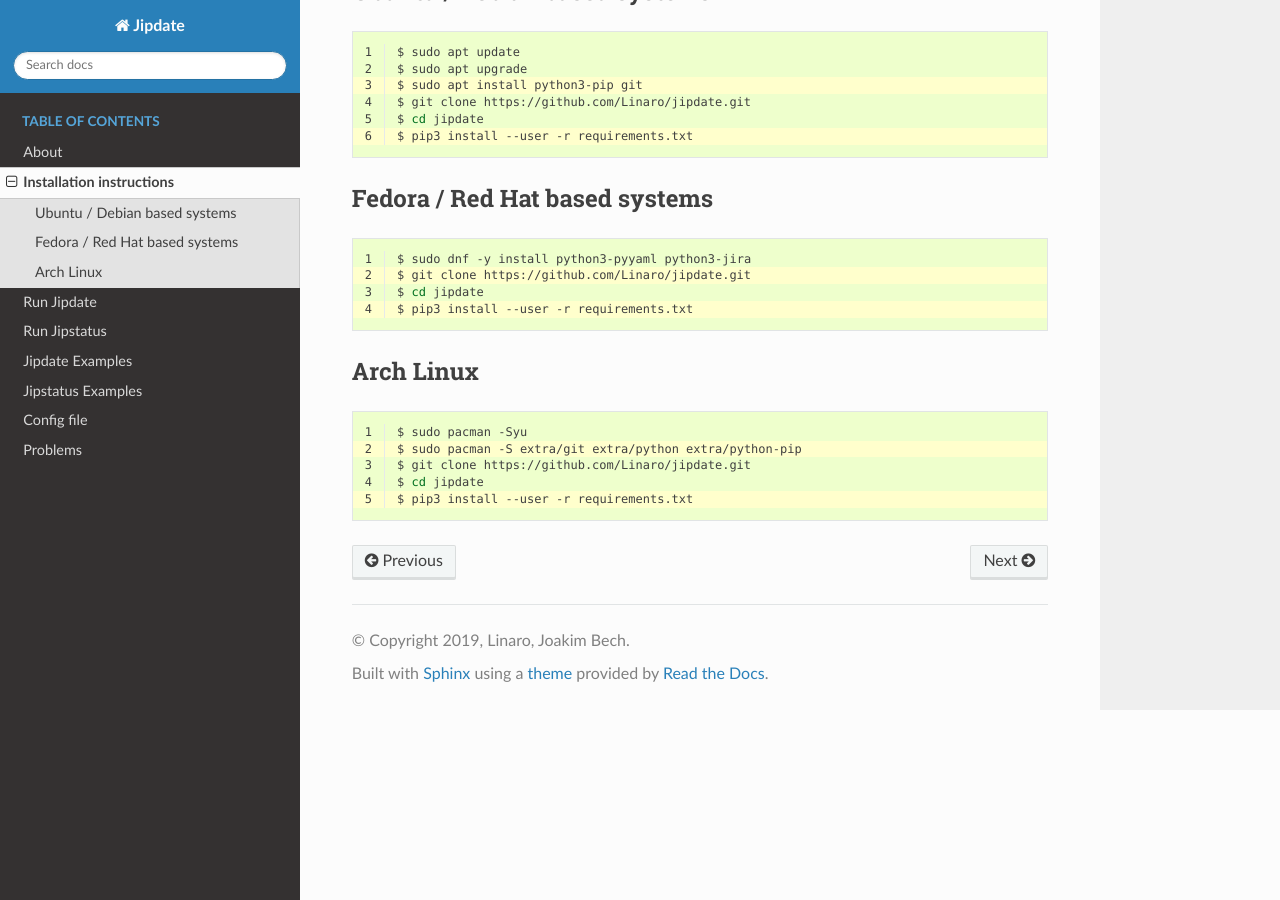
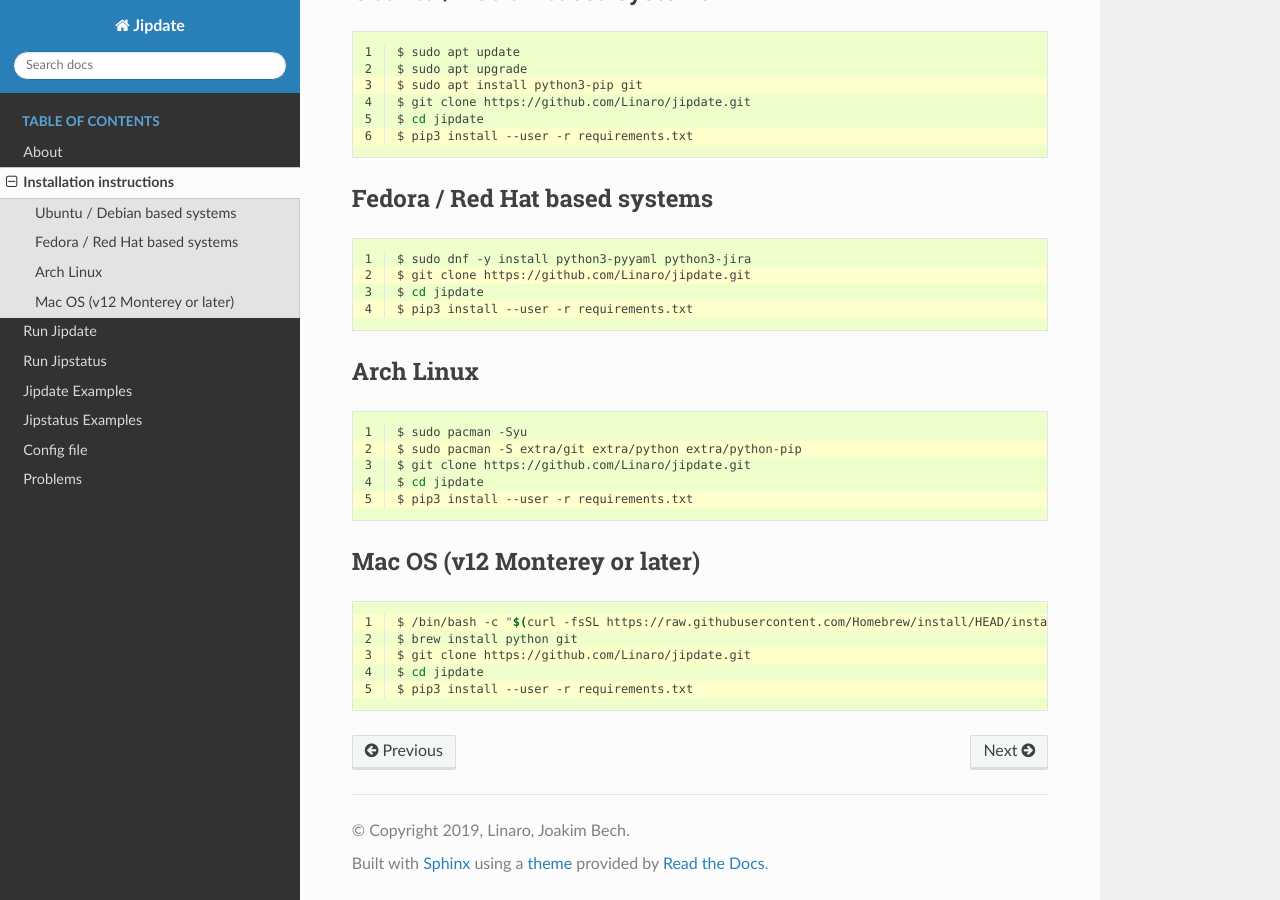
Before and after one commit to Linaro/jipdate, a Sphinx documentation site: the page built from docs/install.rst, in a window 1280 px wide and 900 px high, scrolled down 871 px. Built offline with Sphinx 7.4.7 and the Read the Docs theme 2.0.0, drawn with Linux system fonts in a browser that asks for light colours; formulas are drawn with MathJax 3.

Commit message:
Update install.rst

```diff
--- a/docs/install.rst
+++ b/docs/install.rst
@@ -62,3 +62,15 @@ Arch Linux
     $ git clone https://github.com/Linaro/jipdate.git
     $ cd jipdate
     $ pip3 install --user -r requirements.txt
+
+Mac OS (v12 Monterey or later)
+==============================
+.. code-block:: bash
+    :linenos:
+    :emphasize-lines: 1, 3, 5
+
+    $ /bin/bash -c "$(curl -fsSL https://raw.githubusercontent.com/Homebrew/install/HEAD/install.sh)"
+    $ brew install python git
+    $ git clone https://github.com/Linaro/jipdate.git
+    $ cd jipdate
+    $ pip3 install --user -r requirements.txt
```
